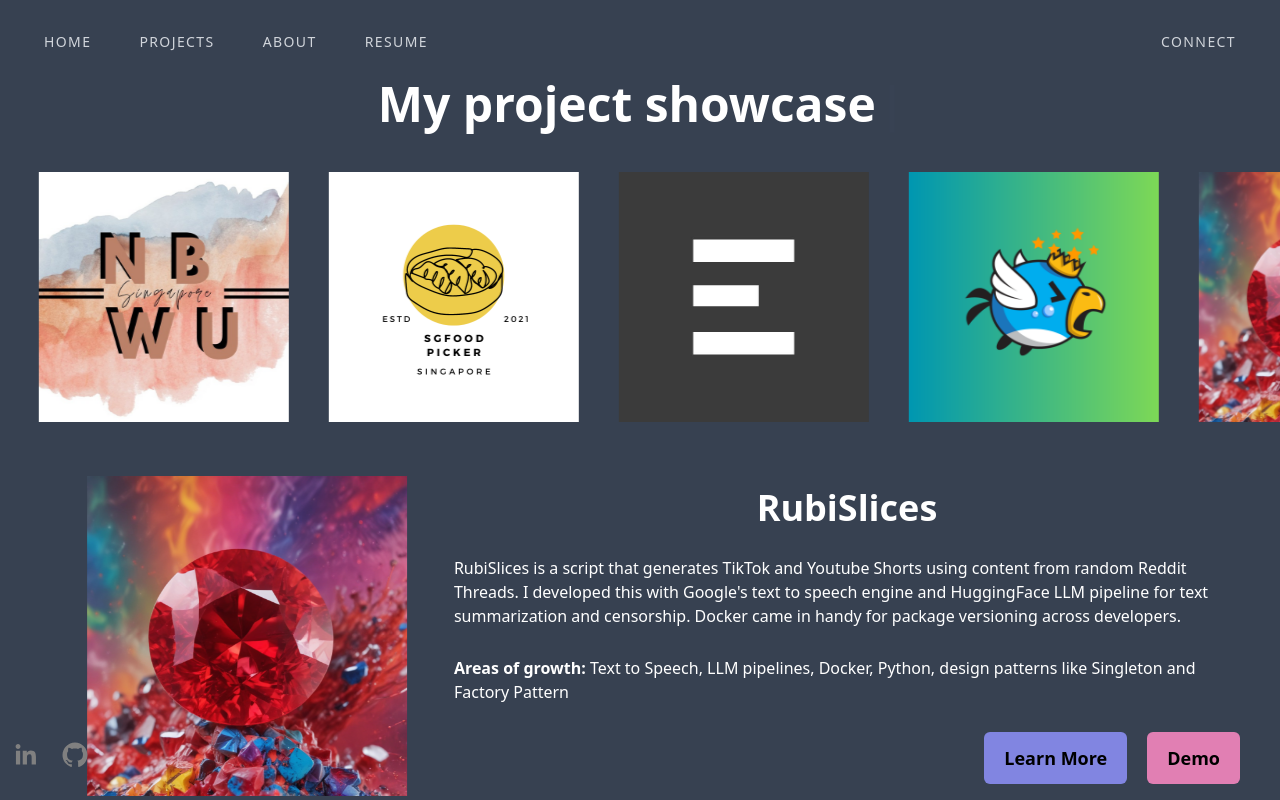
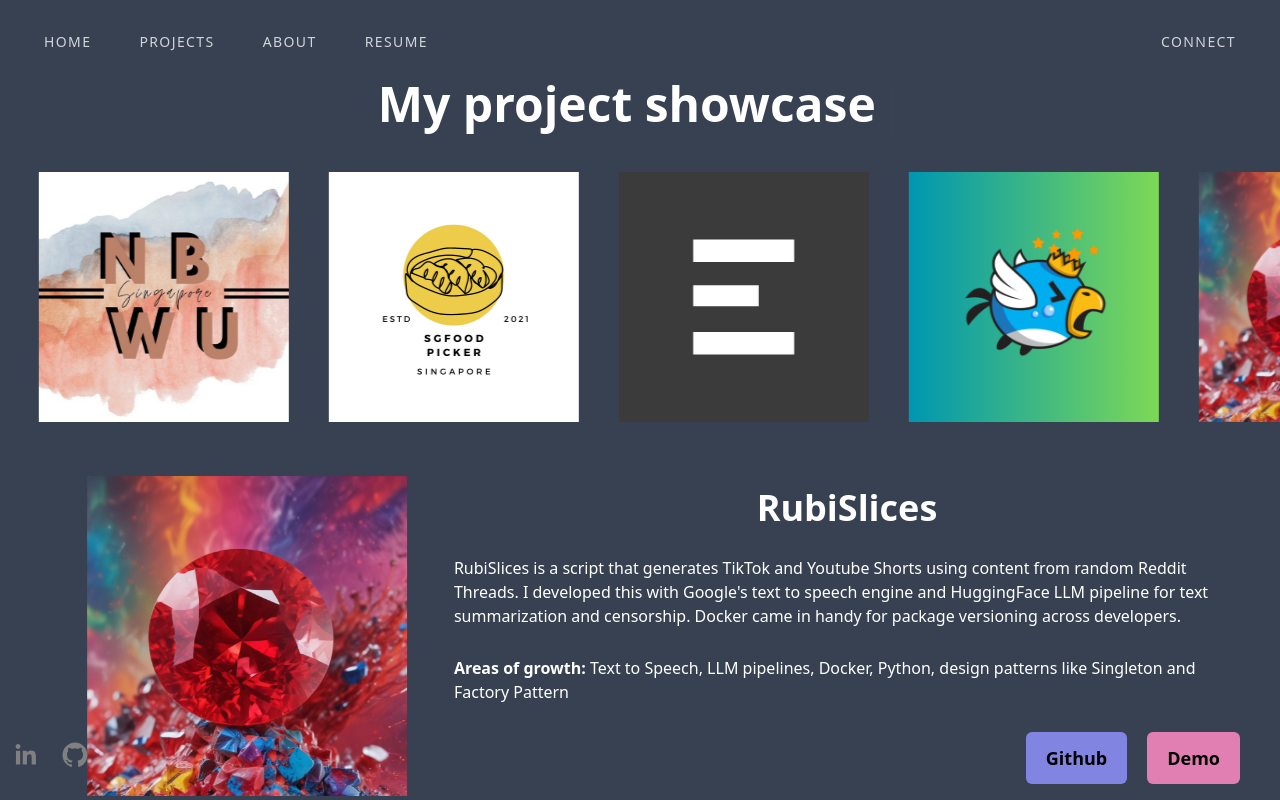
Before and after one commit to bryanhce/portfolio-website, a Next.js app: page /ProjectPage in a window 1280 px wide. Built offline with nearby package versions, Linux system fonts and the light colour scheme.

Commit message:
update projects button texts

```diff
--- a/components/ProjectItemLeft.tsx
+++ b/components/ProjectItemLeft.tsx
@@ -38,7 +38,7 @@ const ProjectItemLeft = ({ content }: Props) => {
               rounded-md text-black font-bold text-lg "
             >
               <Link href={content.githubLink} target="_blank">
-                Learn More
+                Github
               </Link>
             </button>
           )}
--- a/components/ProjectItemRight.tsx
+++ b/components/ProjectItemRight.tsx
@@ -33,7 +33,7 @@ const ProjectItemRight = ({ content }: Props) => {
               rounded-md text-black font-bold text-lg "
             >
               <Link href={content.githubLink} target="_blank">
-                Learn More
+                Github
               </Link>
             </button>
           )}
--- a/pages/ProjectPage.tsx
+++ b/pages/ProjectPage.tsx
@@ -112,8 +112,8 @@ const contents = [
     desc: "Under the mentorship of NUS Social Impact Catalyst, nbwu helps raise funds for vaious charities in Singapore. We started during Circuit Breaker and have continued to gain momentum since, organising workshops for people with cerebal palsy and virtual marathons fundraiser for migrant workers. FYI, it's pronounced as 'And Be With You'!",
     learningAreas:
       "Building a non-tech startup, organising fundraisers, curating virtual marathons",
-    githubLink: "https://www.instagram.com/nbwu.sg/",
-    demoLink: "",
+    githubLink: "",
+    demoLink: "https://www.instagram.com/nbwu.sg/",
     image: nbwuImage,
   },
 ];
```
